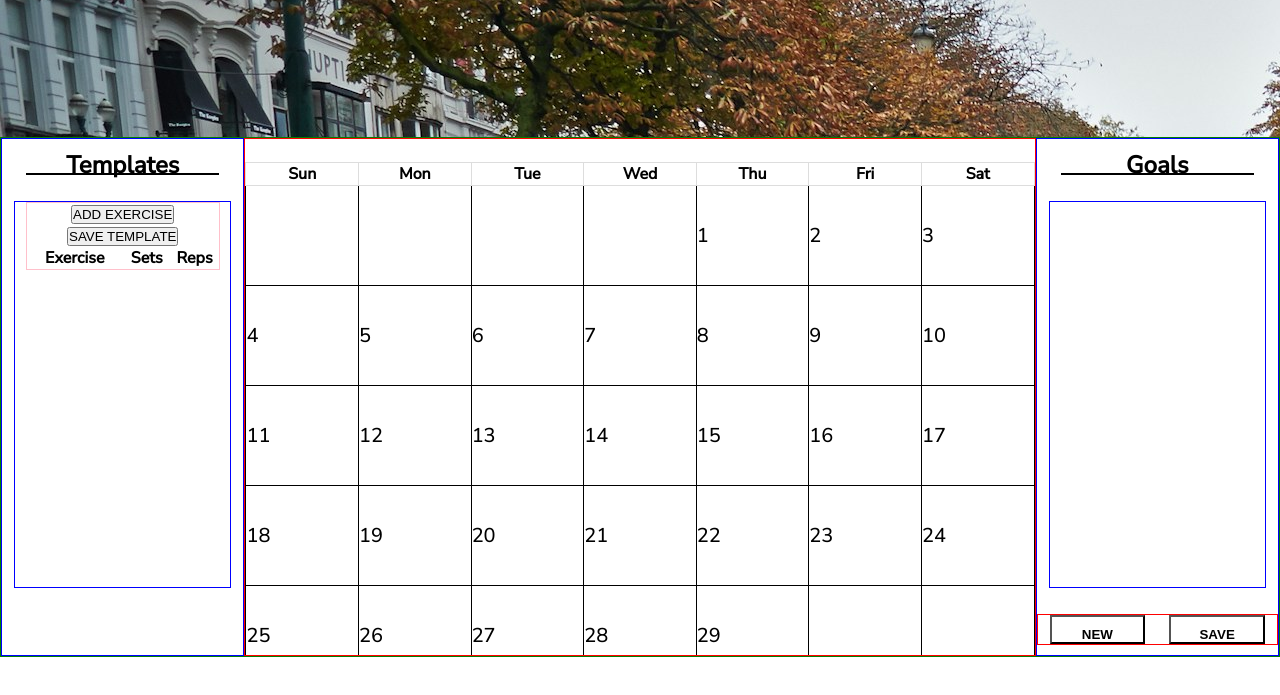
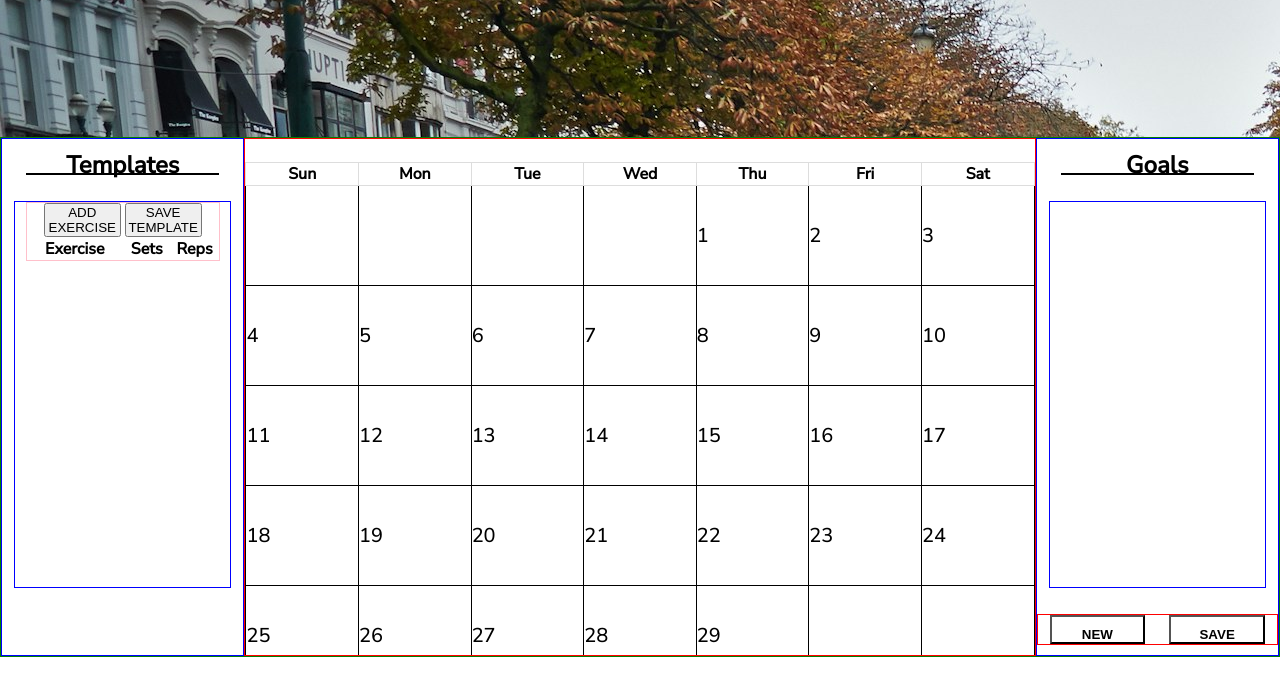
Before and after one commit to bnquon/FitFolio, a plain HTML site: page weights.html in a window 1280 px wide. Shown: the part 83-778 px from the top of the page. Drawn offline with Linux system fonts and the light colour scheme; no server answers.

Commit message:
There is no styling on the templateButtons

```diff
--- a/style.css
+++ b/style.css
@@ -623,7 +623,6 @@
     overflow-y: auto;
 }
 
-.weight-page #content-container #template-container #templateBtnContainer,
 .weight-page #content-container #goal-container #goalBtnContainer {
     position: absolute;
     display: flex;
@@ -634,7 +633,7 @@
     height: 6%;
 }
 
-.weight-page #content-container #template-container #templateBtnContainer button,
+.weight-page #content-container #template-container button,
 .weight-page #content-container #goal-container #goalBtnContainer button {
     max-width: 50%;
     width: 40%;
```
